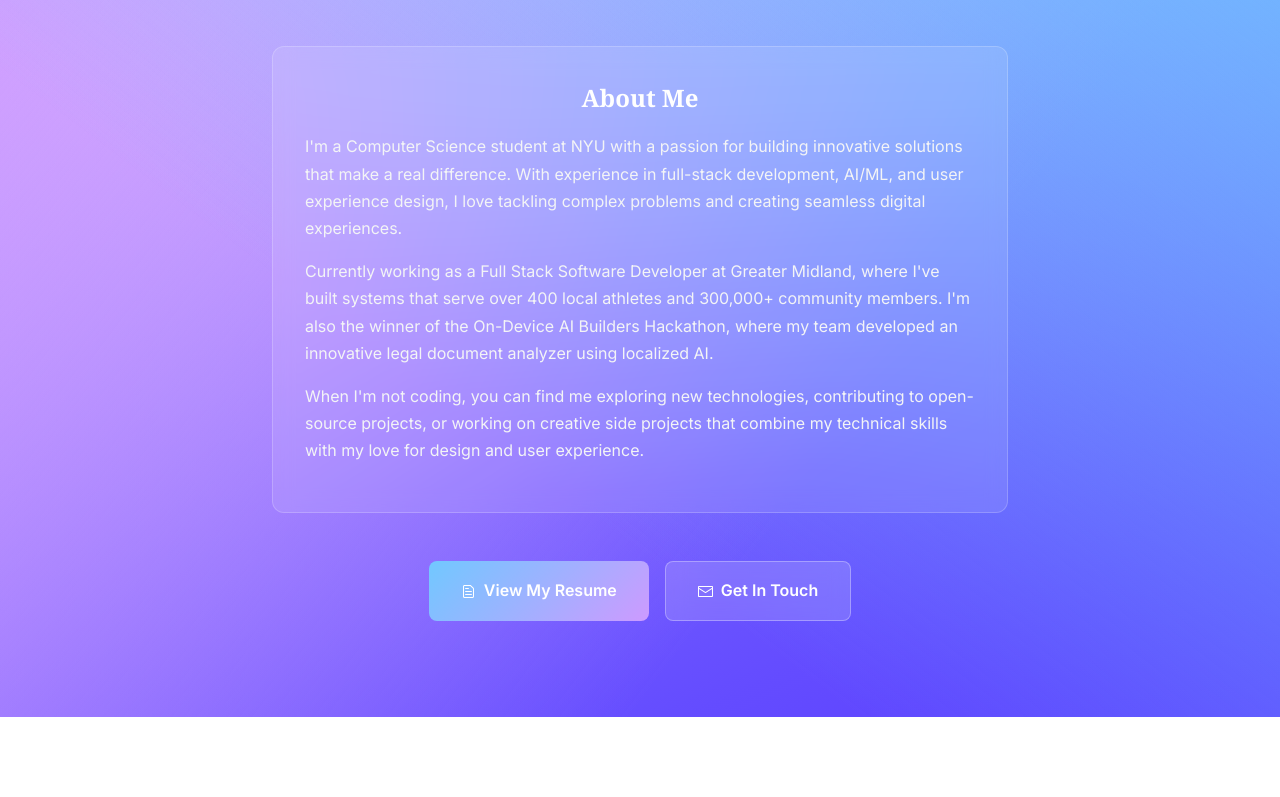
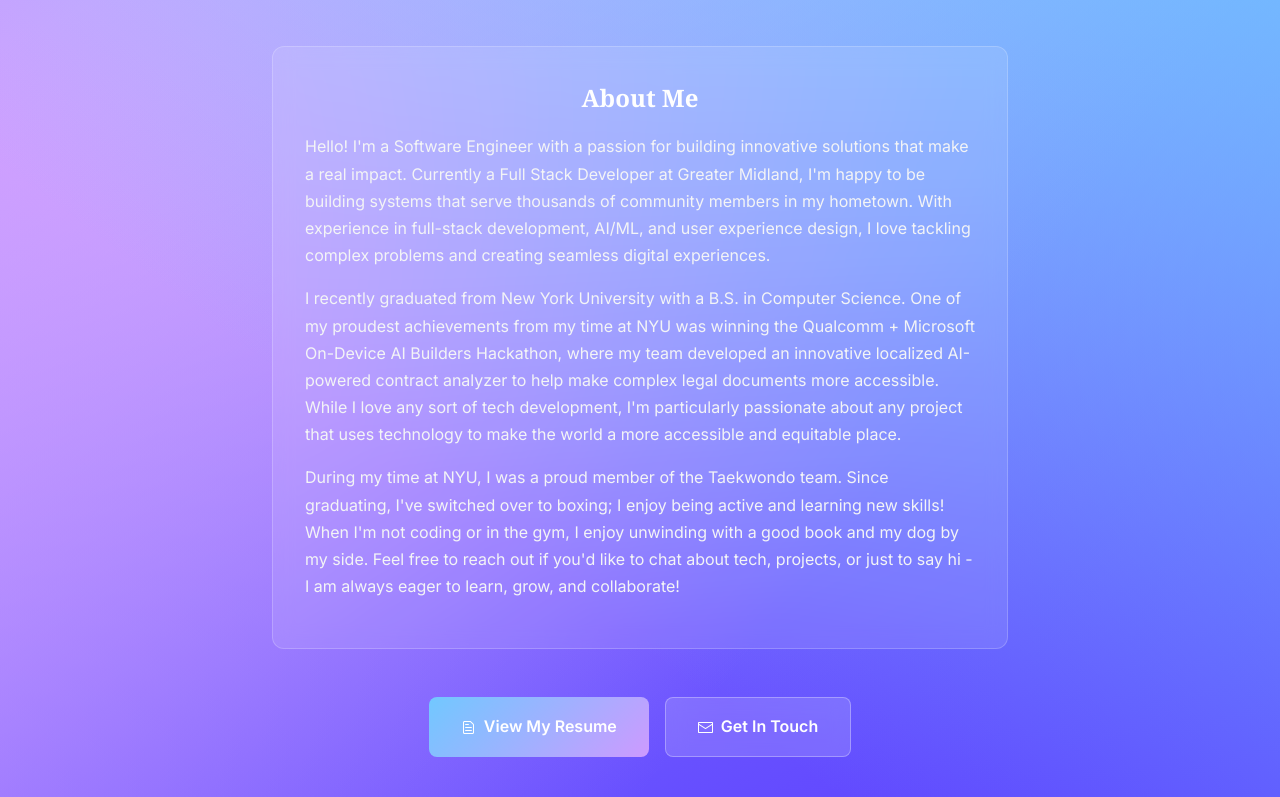
Before and after one commit to dauphineezc/personal-website, a Next.js app: page / in a window 1280 px wide. Shown: the part 527-1324 px from the top of the page. Before the commit the page ends 1244 px from the top, so only its background shows below. Built offline with nearby package versions, Linux system fonts and the light colour scheme.

Commit message:
edit about me section

```diff
--- a/src/app/page.tsx
+++ b/src/app/page.tsx
@@ -20,20 +20,23 @@ export default function HomePage() {
       <div className="home-about">
         <h2>About Me</h2>
         <p>
-          I&apos;m a Computer Science student at NYU with a passion for building innovative solutions
-          that make a real difference. With experience in full-stack development, AI/ML, and user
+          Hello! I&apos;m a Software Engineer with a passion for building innovative solutions that make a real impact.
+          Currently a Full Stack Developer at Greater Midland, I&apos;m happy to be building systems that
+          serve thousands of community members in my hometown. With experience in full-stack development, AI/ML, and user
           experience design, I love tackling complex problems and creating seamless digital experiences.
         </p>
         <p>
-          Currently working as a Full Stack Software Developer at Greater Midland, where I&apos;ve built
-          systems that serve over 400 local athletes and 300,000+ community members. I&apos;m also the
-          winner of the On-Device AI Builders Hackathon, where my team developed an innovative legal
-          document analyzer using localized AI.
+          I recently graduated from New York University with a B.S. in Computer Science. One of my proudest achievements from my
+          time at NYU was winning the Qualcomm + Microsoft On-Device AI Builders Hackathon, where my team developed an innovative
+          localized AI-powered contract analyzer to help make complex legal documents more accessible. While I love any sort of tech
+          development, I&apos;m particularly passionate about any project that uses technology to make the world a more accessible
+          and equitable place.
         </p>
         <p>
-          When I&apos;m not coding, you can find me exploring new technologies, contributing to open-source
-          projects, or working on creative side projects that combine my technical skills with my
-          love for design and user experience.
+          During my time at NYU, I was a proud member of the Taekwondo team. Since graduating, I&apos;ve switched over to boxing; I enjoy
+          being active and learning new skills! When I&apos;m not coding or in the gym, I enjoy unwinding with a good book and my dog
+          by my side. Feel free to reach out if you&apos;d like to chat about tech, projects, or just to say hi - I am always eager to
+          learn, grow, and collaborate!
         </p>
       </div>
 
```
Also changed, not shown: src/app/contact/page.tsx (+4 -8 lines).
